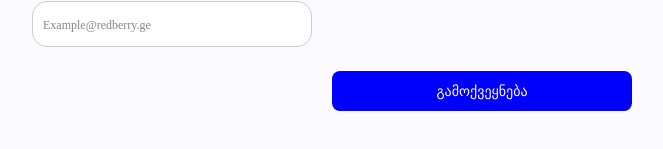
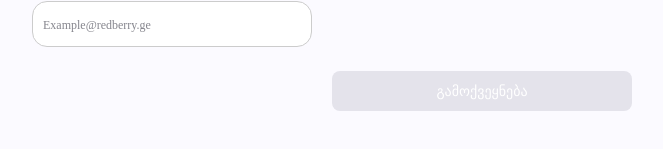
Before and after one commit to giorgigio1/Redberry4, a React (Create React App) app: page /addBlog in a window 1280 px wide. Shown: the part 1080-1229 px from the top of the page, without its empty margins (308-971 px from the left). Built offline with nearby package versions, Linux system fonts and the light colour scheme; no server answers; a web font is replaced by a local one.

Commit message:
fixed validation bug

```diff
--- a/src/components/AddBlog.tsx
+++ b/src/components/AddBlog.tsx
@@ -187,10 +187,18 @@ const AddBlog = () => {
                     !isValid ||
                     !dirty ||
                     isSubmitting ||
-                    Object.values(values).some((value) => value === "")
+                    Object.values(values).some((value) => value === "") ||
+                    !emailCorrect(values.email)
                   }
                   style={{
-                    backgroundColor: isValid ? "blue" : "gray",
+                    backgroundColor:
+                      !isValid ||
+                      !dirty ||
+                      isSubmitting ||
+                      Object.values(values).some((value) => value === "") ||
+                      !emailCorrect(values.email)
+                        ? "#E4E3EB"
+                        : "blue",
                     transition: "background-color 0.3s ease-in-out",
                   }}
                   onClick={() => setVisible(true)}
--- a/src/components/SuccessModal.tsx
+++ b/src/components/SuccessModal.tsx
@@ -12,7 +12,7 @@ const SuccessModal: React.FC<SuccessModalProps> = ({ visible }) => {
   const navigate = useNavigate();
 
   return (
-    <Modal centered open={visible} footer={[]}>
+    <Modal centered open={visible} onCancel={() => navigate("/")} footer={[]}>
       <div className="container">
         <figure className="text-center mt-5">
           <img className="align-items-center" src={success} alt="" />
--- a/src/components/global/InputFields.tsx
+++ b/src/components/global/InputFields.tsx
@@ -25,6 +25,12 @@ export const InputFields = ({
   const [field] = useField(name || "");
 
   const [touched, setTouched] = useState(false);
+
+  const isValid =
+    touched &&
+    validation &&
+    validation.every((item) => item.func(field.value));
+
   return (
     <WrapperDiv>
       <label>{label}</label>
@@ -35,15 +41,11 @@ export const InputFields = ({
         placeholder={placeholder}
         rows={4}
         as={type === "textarea" ? "textarea" : "input"}
-        className={
-          touched &&
-          validation &&
-          validation.every((item) => item.func(field.value))
-            ? "success"
-            : type === "date" && touched
-            ? "success"
-            : ""
-        }
+        className={`
+          ${touched && isValid ? "success" : ""}
+          ${type === "date" && touched ? "success" : ""}
+          ${touched && !isValid ? "fail" : ""}
+        `}
       />
       <ul>
         {validation &&
@@ -51,23 +53,15 @@ export const InputFields = ({
             <li
               key={index}
               className={
-                touched
-                  ? !item.func(field.value)
-                    ? "text-danger"
-                    : "text-success"
-                  : ""
+                touched ? (!item.func(field.value) ? "text-danger" : "text-success") : ""
               }
             >
-              {item.strong ? (
-                !item.func(field.value) && touched ? (
-                  <strong>
-                    <img src={errorImage} alt="" /> {item.message}
-                  </strong>
-                ) : (
-                  ""
-                )
+              {item.strong && touched && !item.func(field.value) ? (
+                <strong>
+                  <img src={errorImage} alt="" /> {item.message}
+                </strong>
               ) : (
-                item.message
+                !item.strong && item.message
               )}
             </li>
           ))}
--- a/src/validation/validationSchema.ts
+++ b/src/validation/validationSchema.ts
@@ -24,7 +24,9 @@ export const onlyGeorgianLetter = (value: string) => {
   if (!value) {
     return false;
   }
-  const georgianLettersRegex = /^[\u10A0-\u10EA\s]+$/;
+
+  const georgianLettersRegex =
+    /[^\u10A0-\u10FF]*[\u10A0-\u10FF]+[^\u10A0-\u10FF]*/;
   return georgianLettersRegex.test(value);
 };
 
```
